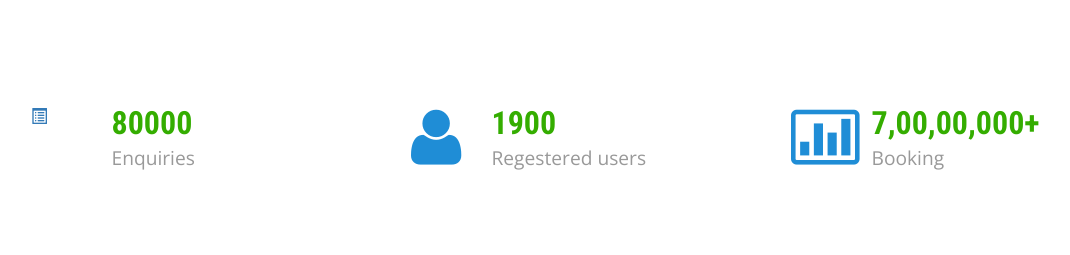
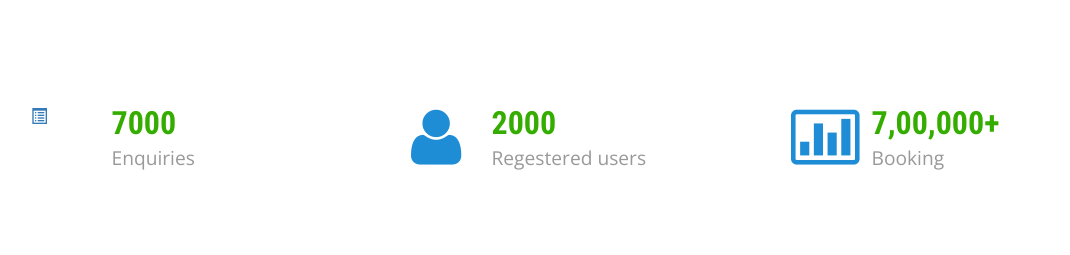
Before and after one commit to JamesRawal456/TourismManagementSystem, a PHP site: page / in a window 1280 px wide. Shown: the part 1869-2124 px from the top of the page, without its empty margins (54-1124 px from the left). Run offline with PHP 8.4, Linux system fonts and the light colour scheme; the visitor is signed in with stand-in values (Sample User, id 1); data comes from the database, SQL or seed files in the repository.

Commit message:
in data of booking and enquries

```diff
--- a/index.php
+++ b/index.php
@@ -94,7 +94,7 @@ foreach($results as $result)
 				<a href="#"><i class="glyphicon glyphicon-list-alt"></i></a>
 			</div>
 			<div class="rou-rgt wow fadeInDown animated" data-wow-delay=".5s">
-				<h3>80000</h3>
+				<h3>7000</h3>
 				<p>Enquiries</p>
 			</div>
 				<div class="clearfix"></div>
@@ -104,7 +104,7 @@ foreach($results as $result)
 				<a href="#"><i class="fa fa-user"></i></a>
 			</div>
 			<div class="rou-rgt">
-				<h3>1900</h3>
+				<h3>2000</h3>
 				<p>Regestered users</p>
 			</div>
 				<div class="clearfix"></div>
@@ -114,7 +114,7 @@ foreach($results as $result)
 				<a href="#"><i class="fa fa-ticket"></i></a>
 			</div>
 			<div class="rou-rgt">
-				<h3>7,00,00,000+</h3>
+				<h3>7,00,000+</h3>
 				<p>Booking</p>
 			</div>
 				<div class="clearfix"></div>
```
